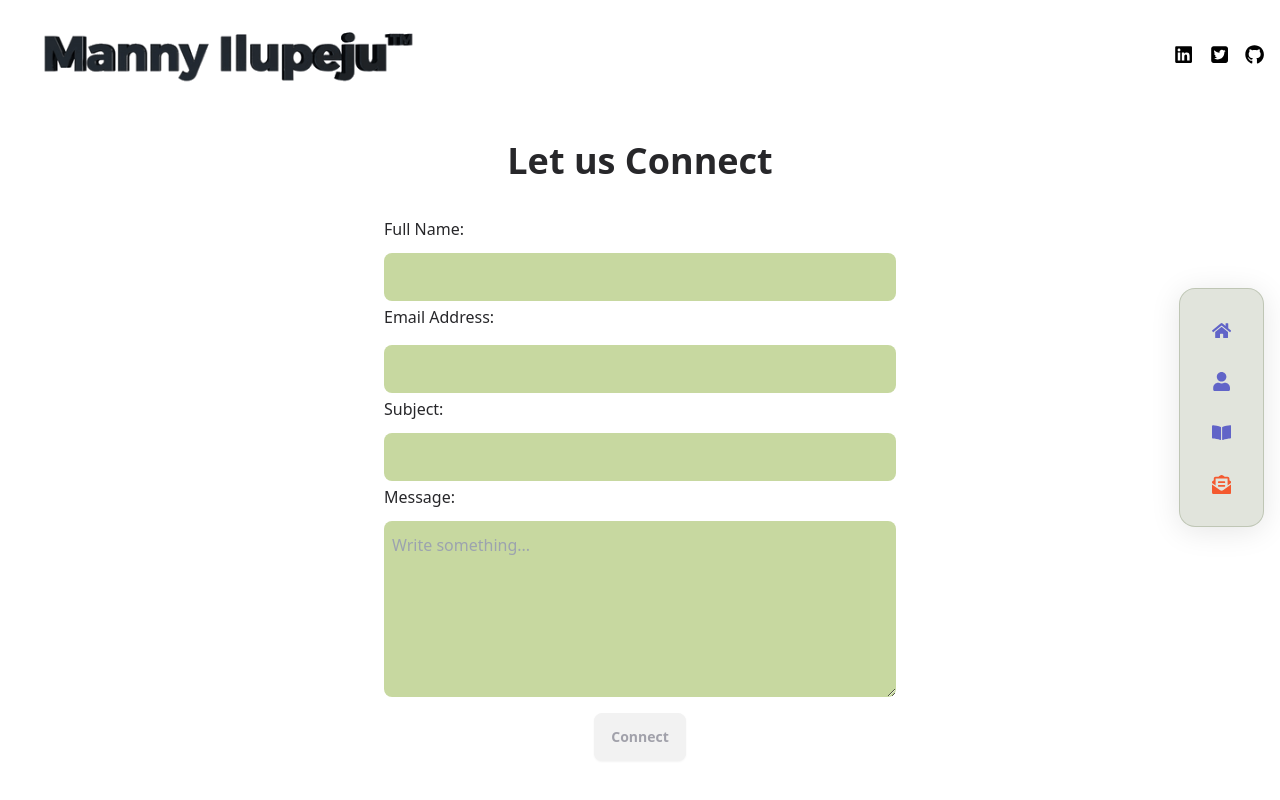
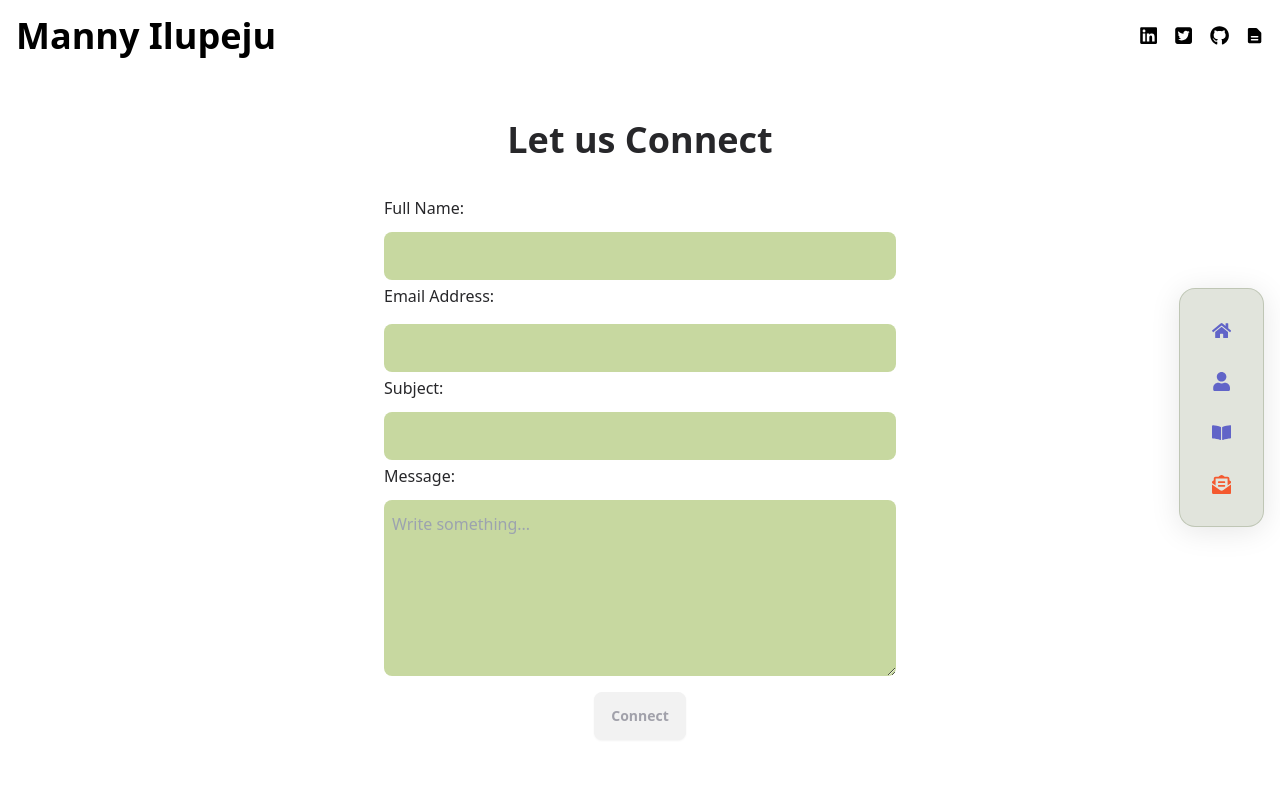
Before and after one commit to mannyIlupeju/portfoliov4, a Next.js app in the folder portfolio/: page /contact in a window 1280 px wide. Shown: the top 800 px of the page. Built offline with nearby package versions, Linux system fonts and the light colour scheme.

Commit message:
updated changes, added resume

```diff
--- a/portfolio/src/components/Contact/index.jsx
+++ b/portfolio/src/components/Contact/index.jsx
@@ -39,7 +39,7 @@ function Contact() {
   }
 
   return (
-    <div className="translate-y-8 container mx-auto px-4 sm:px-6 lg:px-8 leading-8 text-zinc-800 mb-24">
+    <div className="translate-y-10 xl:translate-y-12 container mx-auto px-4 sm:px-6 lg:px-8 leading-8 text-zinc-800 mb-24">
         <h1 className="text-center text-2xl text-zinc-800sm:text-3xl md:text-4xl font-bold">
           Let us Connect
        </h1>
--- a/portfolio/src/components/Header/index.jsx
+++ b/portfolio/src/components/Header/index.jsx
@@ -4,12 +4,14 @@ import Link from 'next/link'
 import { FaLinkedin } from "react-icons/fa6";
 import { FaSquareTwitter } from "react-icons/fa6";
 import { FaGithub } from "react-icons/fa6";
+import { HiMiniDocumentText } from "react-icons/hi2";
 
 function Header() {
   const [hoverState, setHoverState] = useState({
     linkedin: false,
     twitter: false,
     github: false,
+    resume: false
   });
 
   function handleHover(iconName) {
@@ -22,13 +24,8 @@ function Header() {
 
   return (
     <header className='flex md:flex-row flex-col items-center md:justify-between p-4 container mx-auto'>
-      <Image
-        src='/3dmannylogob:w2.gif'
-        height={400}
-        width={400}
-        alt="Manny Ilupeju 3d gif"
-        priority
-      />
+      <h1 className="font-bold text-4xl text-black">Manny Ilupeju</h1>
+
       <div className='flex gap-4'>
         <span onMouseEnter={() => handleHover('linkedin')} onMouseLeave={() => removeHover('linkedin')}>
           <a href="https://www.linkedin.com/in/pelumi-ilupeju/" target='_blank' rel="noopener noreferrer">
@@ -45,6 +42,11 @@ function Header() {
             <FaGithub size="1.2rem" color={hoverState.github ? '#6164c8' : 'black'}/>
           </a>
         </span>
+        <span onMouseEnter={() => handleHover('resume')} onMouseLeave={()=> removeHover('github')}>
+          <a href='https://drive.google.com/file/d/1J1R687_yMc59oq9KlTYaSTEuOtLo8QFH/view?usp=drive_link' target='_blank' rel="noopener noreferrer">
+          <HiMiniDocumentText size="1.2rem" color={hoverState.resume ? '#6164c8' : 'black'}/>
+          </a>
+        </span>
       </div>
     </header>
   );
--- a/portfolio/src/components/Home/index.jsx
+++ b/portfolio/src/components/Home/index.jsx
@@ -5,8 +5,7 @@ import { FaArrowRight } from "react-icons/fa";
 
 function index() {
   return (
-    <div className="translate-y-10 xl:translate-y-24 xl:p-2 p-4 text-zinc-800">
-      <span>My name is Manny, i am a</span>
+    <div className="translate-y-10 xl:translate-y-12 xl:p-2 p-4 text-zinc-800">
       <div className="flex flex-col xl:h-24 h-12 overflow-y-hidden bio">
         <span className="xl:text-8xl text-5xl">Full-Stack Developer</span>
         <span className="xl:text-8xl text-5xl">Problem Solver</span>
--- a/portfolio/src/components/Projects/Projects.jsx
+++ b/portfolio/src/components/Projects/Projects.jsx
@@ -72,7 +72,7 @@ function Projects() {
     ],
     links: [
     {icon:<FaGithub />,
-     link:'https://github.com/mannyIlupeju/rg-2',
+     link:'https://github.com/mannyIlupeju/frontend',
     },
 
     ]
@@ -98,7 +98,7 @@ function Projects() {
 
 
   return (
-    <div className='translate-y-10 xl:translate-y-24 flex xl:flex-row translate-x-1/5 container xl:mx-0 mx-auto flex-col xl:gap-12 gap-12 mb-24 p-4 lg:w-full text-zinc-800 leading-8'>
+    <div className='translate-y-24 flex xl:flex-row translate-x-1/5 container xl:mx-0 mx-auto flex-col xl:gap-12 gap-12 mb-24 p-4 lg:w-full text-zinc-800 leading-8'>
       <div className='flex-col xl:w-1/2'>
         <h1 className='xl:text-8xl text-6xl'>Projects</h1>
         <div className='text-md my-4'>
```
